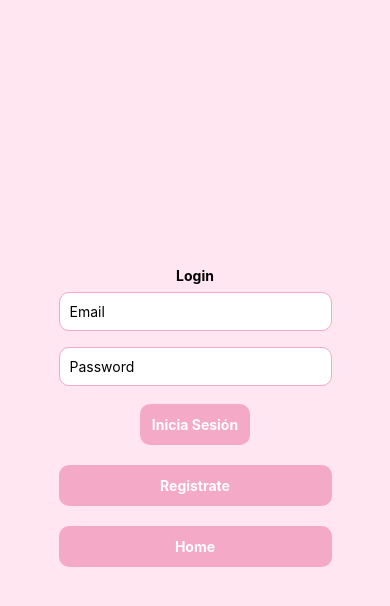
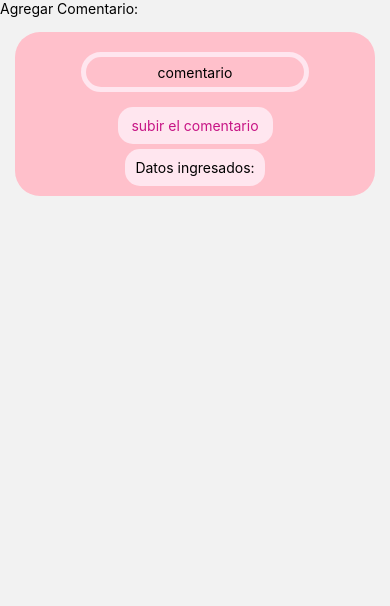
Before and after one commit to candebarbetta/tpi2-2025, a React Native app in the folder tpIntegrador2/: screen /Comentarios in a window 390 px wide. Shown: the top 606 px of the page. Built offline with nearby package versions, Linux system fonts and the light colour scheme.

Commit message:
Trate de hacer comentarios e hice likear posts

```diff
--- a/tpIntegrador2/App.js
+++ b/tpIntegrador2/App.js
@@ -2,10 +2,10 @@ import { StatusBar } from 'expo-status-bar';
 import { StyleSheet, Text, View } from 'react-native';
 import { NavigationContainer } from '@react-navigation/native';
 import { createNativeStackNavigator } from '@react-navigation/native-stack';
-
-import Login from './src/screens/Login';
-import Register from './src/screens/Register';
-import HomeMenu from './src/components/HomeMenu';
+import Login from './src/Screens/Login';
+import Register from './src/Screens/Register';
+import HomeMenu from './src/Components/HomeMenu'
+import Comentarios from './src/Screens/Comentarios';
 
 const Stack = createNativeStackNavigator();
 
@@ -16,6 +16,7 @@ export default function App() {
         <Stack.Screen name="Login" component={ Login } options={ { headerShown: false } }/>
         <Stack.Screen name="Register" component={ Register } options={ { headerShown: false } }/>
         <Stack.Screen name="HomeMenu" component={ HomeMenu } options={ { headerShown: false } }/>
+        <Stack.Screen name="Comentarios" component={Comentarios} options={{headerShown:false}}  />
 
      </Stack.Navigator>
 
--- /dev/null
+++ b/tpIntegrador2/src/Components/DynamicForm.js
@@ -0,0 +1,88 @@
+import React, { Component } from "react";
+import { Pressable } from "react-native";
+import { Text, View, StyleSheet } from "react-native";
+import { FlatList, TextInput } from "react-native-web";
+
+class DynamicForm extends Component{
+    constructor(props) {
+        super(props);
+        this.state = {
+            comentario: "",
+            value: "",
+        }
+      };
+
+
+    onSubmit(){
+        console.log(this.state);
+
+    };
+
+
+    render(){
+        return(
+            <View style={styles.contenedor}>
+                <TextInput style={styles.formulario}
+                    keyboardType="default"
+                    placeholder="comentario"
+                    onChangeText={ text => this.setState({comentario:text}) }
+                    value={this.state.comentario}/>
+
+                <Pressable onPress={() => this.onSubmit()}>
+                    <Text style={styles.texto} > subir el comentario </Text>
+                </Pressable>
+
+                <View style={styles.texto}>
+                    <Text>Datos ingresados:</Text>
+                    <Text>{this.state.comentario}</Text>
+                </View>
+
+
+
+            </View>
+        );
+
+    }
+}
+
+const styles = StyleSheet.create({
+    contenedor: {
+        padding: 10,
+        backgroundColor: "pink",
+        borderRadius: 25,
+        margin: 15,
+        display:"flex",
+        flexDirection: "column",
+        alignItems:"center"
+    },
+    titulo: {
+        fontWeight: "bold",
+        color: "#b03060",
+        textAlign: "center",
+        fontSize: 16,
+        marginBottom: 5
+
+    },
+    texto: {
+        textAlign: "center",
+        color: "#c71585",
+        backgroundColor: "#ffe6ef",
+        padding: 10,
+        borderRadius: 15,
+        marginTop: 5
+
+    },
+    formulario: {
+       height: 20,
+       paddingVertical: 15,
+       borderWidth: 5,
+       borderColor: "#ffe6ef",
+       borderStyle: "solid",
+       borderRadius: 20,
+       marginVertical: 10,
+       textAlign: "center"
+    }
+
+})
+
+export default DynamicForm;
--- a/tpIntegrador2/src/Components/HomeMenu.js
+++ b/tpIntegrador2/src/Components/HomeMenu.js
@@ -5,9 +5,10 @@ import AntDesign from '@expo/vector-icons/AntDesign';
 import MaterialCommunityIcons from '@expo/vector-icons/MaterialCommunityIcons';
 import Feather from '@expo/vector-icons/Feather';
 
-import NuevoPost from "../screens/NuevoPost";
-import Home from "../screens/Home";
-import { StyleSheet } from "react-native";
+import NuevoPost from "../Screens/NuevoPost";
+import Home from "../Screens/Home";
+import Profile from "../Screens/Profile";
+
 
 const Tab = createBottomTabNavigator();
 
@@ -31,6 +32,14 @@ function HomeMenu() {
             }
                 name="NuevoPost" component={ NuevoPost } />
 
+            <Tab.Screen
+            name="Profile" component={Profile}
+            options={
+                {headerShown: false,
+                tabBarIcon: ()=> <MaterialCommunityIcons name="face-woman-profile" size={24} color="black" />}} />
+
+
+
         </Tab.Navigator>
 
     );
--- a/tpIntegrador2/src/Components/Post.js
+++ b/tpIntegrador2/src/Components/Post.js
@@ -2,6 +2,7 @@ import React, { Component } from "react";
 import { View, Text, StyleSheet, Pressable } from "react-native";
 import firebase from "firebase";
 import { auth, db } from "../firebase/config";
+
 
 
 class Post extends Component{
@@ -34,6 +35,10 @@ class Post extends Component{
       <Pressable style={styles.boton} onPress={() => this.actualizarDatos(this.props.data.data.likes)}>
                   <Text style={styles.textoBoton}> Likes:{this.props.data.data.likes.length} </Text>
                 </Pressable>
+
+      <Pressable style={styles.boton} onPress={() => this.props.navigation.navigate("Comentarios", { screen: 'Comentarios' }) }>
+        <Text>Comentar</Text>
+      </Pressable>
     </View>
   );
   }
--- /dev/null
+++ b/tpIntegrador2/src/Screens/Comentarios.js
@@ -0,0 +1,33 @@
+import React, { Component } from "react";
+import { StyleSheet, Text, View, FlatList } from "react-native";
+import DynamicForm from "../Components/DynamicForm";
+
+class Comentarios extends Component{
+    constructor(props) {
+        super(props);
+        this.state = {
+          comments: []
+        };
+      }
+
+
+      render (){
+        return (
+            <View>
+              <Text>Agregar Comentario:</Text>
+              <DynamicForm/>
+
+
+              <FlatList
+                data={this.state.comments}
+                keyExtractor={(item) => item.id}
+                renderItem={({ item }) => <DynamicForm data={item} />}
+              />
+          </View>
+        )
+      }
+
+
+}
+
+export default Comentarios;
--- a/tpIntegrador2/src/Screens/Home.js
+++ b/tpIntegrador2/src/Screens/Home.js
@@ -1,7 +1,7 @@
 import React, { Component } from "react";
 import { StyleSheet, Text, View, FlatList } from "react-native";
 import { db } from "../firebase/config";
-import Post from "../components/Post";
+import Post from "../Components/Post";
 
 class Home extends Component {
   constructor(props) {
@@ -35,8 +35,9 @@ class Home extends Component {
         <FlatList
           data={this.state.posts}
           keyExtractor={(item) => item.id}
-          renderItem={({ item }) => <Post data={item} />}
+          renderItem={({ item }) => <Post data={item} navigation={this.props.navigation} />}
         />
+
       </View>
     );
   }
--- a/tpIntegrador2/src/Screens/NuevoPost.js
+++ b/tpIntegrador2/src/Screens/NuevoPost.js
@@ -1,6 +1,7 @@
 import React, { Component } from "react";
 import { db, auth } from "../firebase/config";
 import { Pressable, StyleSheet, Text, TextInput, View } from "react-native";
+
 
 class NuevoPost extends Component {
   constructor(props) {
@@ -48,6 +49,8 @@ class NuevoPost extends Component {
           <Pressable style={styles.boton} onPress={() => this.onSubmit(this.state.email, this.state.texto, this.state.likes)}>
             <Text style={styles.textoBoton}> Postear </Text>
           </Pressable>
+
+
         </View>
       </View>
     );
--- a/tpIntegrador2/src/Screens/Profile.js
+++ b/tpIntegrador2/src/Screens/Profile.js
@@ -0,0 +1,77 @@
+import React, { Component } from "react";
+import { Pressable } from "react-native";
+import { Text, View, StyleSheet } from "react-native";
+import { auth } from "../firebase/config";
+import { db } from "../firebase/config";
+
+class Profile extends Component {
+    constructor(props) {
+        super(props);
+        this.state = {
+          posts: []
+        }
+      }
+
+    componentDidMount(){
+        db.collection("posts").where("owner", "==", auth.currentUser.email).orderBy("createdAt", "desc").onSnapshot(
+            docs =>{
+                let posts= [];
+                docs.forEach(doc => {
+                    posts.push({
+                        id: doc.id,
+                        data: doc.data()
+                    });
+                });
+            this.setState({
+                posts: posts,
+
+            })
+            }
+        )
+    }
+
+
+
+    render(){
+        return(
+            <View style={styles.contenedor}>
+                <Text style={styles.titulo}>Profile</Text>
+                <Text>Email: {auth.currentUser.email}</Text>
+                <Text>Nombre de usuario: {auth.currentUser.displayName}</Text>
+                <Pressable
+                    onPress={ ()=> props.navigation.navigate("Login")}>
+                    <Text style={styles.texto}>Desloguearse</Text>
+                </Pressable>
+            </View>
+        );
+    }
+
+}
+
+const styles = StyleSheet.create({
+    contenedor: {
+        padding: 10,
+        backgroundColor: "pink",
+        borderRadius: 25,
+        margin: 15
+    },
+    titulo: {
+        fontWeight: "bold",
+        color: "#b03060",
+        textAlign: "center",
+        fontSize: 16,
+        marginBottom: 10
+
+    },
+    texto: {
+        textAlign: "center",
+        color: "#c71585",
+        backgroundColor: "#ffe6ef",
+        padding: 10,
+        borderRadius: 25
+
+    }
+
+})
+
+export default Profile;
--- a/tpIntegrador2/src/Screens/Register.js
+++ b/tpIntegrador2/src/Screens/Register.js
@@ -8,7 +8,7 @@ class Register extends Component {
         super(props);
         this.state = {
             email: "",
-            username: "",
+            displayName: "",
             password: ""
         }
     }
@@ -16,12 +16,16 @@ class Register extends Component {
     onSubmit(email, password) {
         auth.createUserWithEmailAndPassword(email, password)
             .then(response => {
-                this.setState({ registered: true });
-                this.props.navigation.navigate("Login")
+                this.setState({ registered: true })
+                this.props.navigation.navigate("Login");
+
+                auth.currentUser.updateProfile({
+                    displayName: this.state.displayName
+                  });
 
                 db.collection('users').add({
                     email: email,
-                    username: this.state.username,
+                    displayName: this.state.displayName,
                     createdAt: Date.now(),
                 })
                     .then(response => console.log(response))
@@ -53,8 +57,8 @@ class Register extends Component {
                     style={styles.texto}
                     keyboardType='default'
                     placeholder='Username'
-                    onChangeText={text => this.setState({ username: text })}
-                    value={this.state.username}
+                    onChangeText={text => this.setState({ displayName: text })}
+                    value={this.state.displayName}
                 />
                 <TextInput
                     style={styles.texto}
@@ -70,7 +74,7 @@ class Register extends Component {
                 </Pressable>
 
                 <Text>{this.state.email}</Text>
-                <Text>{this.state.username}</Text>
+                <Text>{this.state.displayName}</Text>
                 <Text>{this.state.password}</Text>
             </View>
         )
```
Also changed, not shown: 1 other file (tests, documents, lock files or other folders).
